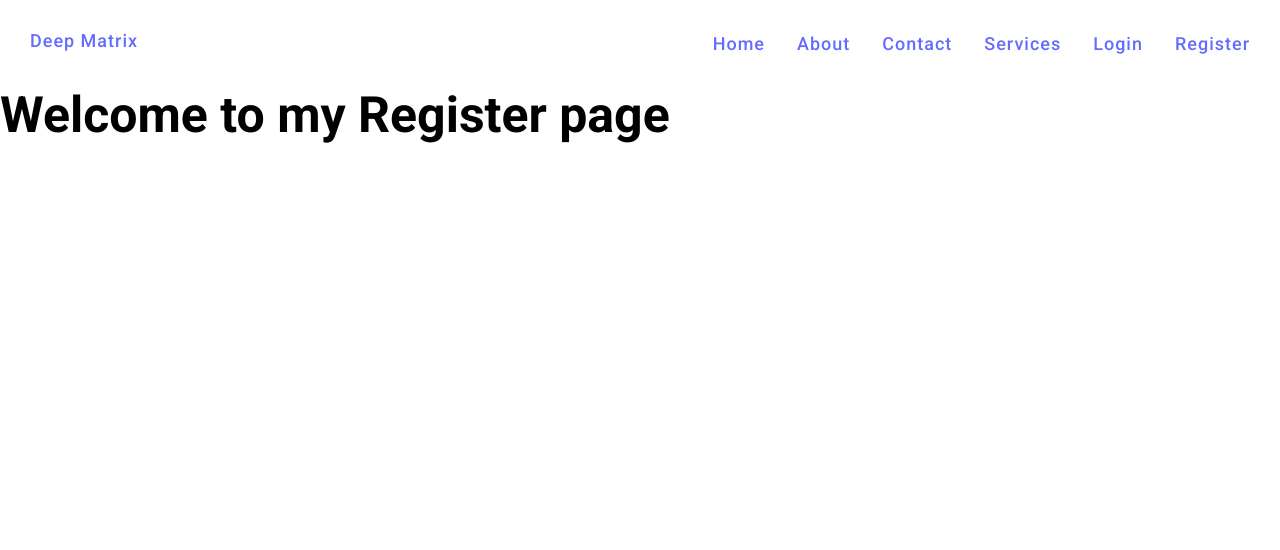
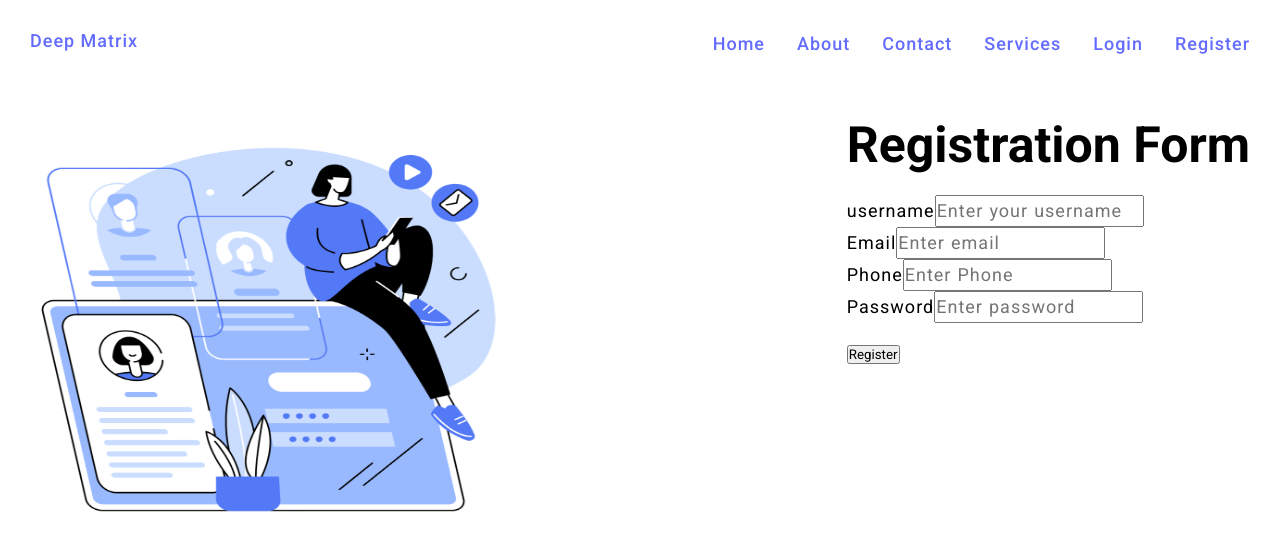
Before and after one commit to AmulSharma12/Mern2025, a React (Vite) app in the folder client/: page /register in a window 1280 px wide. Shown: the top 550 px of the page. Built offline with nearby package versions, Linux system fonts and the light colour scheme.

Commit message:
Managing state variables for user registration

```diff
--- a/client/src/components/Navbar/Navbar.jsx
+++ b/client/src/components/Navbar/Navbar.jsx
@@ -3,7 +3,6 @@ import "./Navbar.css";
 export const Navbar = () => {
   return (
     <>
-      <heading>
       <div className="container">
         <div className="logo-brand">
           <NavLink to="/">Deep Matrix</NavLink>
@@ -31,7 +30,6 @@ export const Navbar = () => {
           </ul>
         </nav>
       </div>
-      </heading>
     </>
   );
 };
--- a/client/src/pages/Home.jsx
+++ b/client/src/pages/Home.jsx
@@ -1,88 +1,7 @@
 export const Home = () => {
   return (
     <>
-      <section>
-        <main>
-          <div className="section-registration">
-            <div className="container grid grid-two-cols">
-              {/* registration-image div  */}
-              <div className="registration-image">
-                <img
-                  src="/images/register.png"
-                  alt="register image"
-                  width="500"
-                  height="400"
-                ></img>
-              </div>
-
-              {/* registration-form div  */}
-              <div className="registration-form">
-                <h1 className="registration-form-heading mb-4">
-                  Registration Form
-                </h1>
-                <br />
-                <br />
-                <form>
-                  <div>
-                    <label htmlFor="username">username</label>
-                    <input
-                      type="text"
-                      placeholder="Enter your username"
-                      name="username"
-                      id="username"
-                      required
-                      autoComplete="off"
-                    ></input>
-                  </div>
-
-                  <div>
-                    <label htmlFor="email">Email</label>
-                    <input
-                      type="email"
-                      placeholder="Enter email"
-                      name="email"
-                      id="email"
-                      required
-                      autoComplete="off"
-                    ></input>
-                  </div>
-
-                  <div>
-                    <label htmlFor="phone">Phone</label>
-                    <input
-                      type="number"
-                      placeholder="Enter Phone"
-                      name="phone"
-                      id="phone"
-                      required
-                      autoComplete="off"
-                    ></input>
-                  </div>
-
-                  <div>
-                    <label htmlFor="password">Password</label>
-                    <input
-                      type="password"
-                      placeholder="Enter password"
-                      name="password"
-                      id="password"
-                      required
-                      autoComplete="off"
-                    ></input>
-                  </div>
-
-                  <br />
-                  <br />
-
-                  <div>
-                    <button type="submit">Register</button>
-                  </div>
-                </form>
-              </div>
-            </div>
-          </div>
-        </main>
-      </section>
+      <h1>This is my home page</h1>
     </>
   );
 };
--- a/client/src/pages/Register.jsx
+++ b/client/src/pages/Register.jsx
@@ -1,7 +1,126 @@
+import { useState } from "react";
+
 export const Register = () => {
-    return (
-        <>
-            <h1>Welcome to my Register page</h1>
-        </>
-    );
-}
+  //creating state variables to store the user date with the following four field properties and values
+  const [user, setUser] = useState({
+    username: "",
+    email: "",
+    phone: "",
+    password: "",
+  });
+
+  //handling the input change event
+  const handleInputChange = (e) => {
+    const targetElement = e.target.name;
+    const targetElementValue = e.target.value;
+
+    //updating the user state variables keeping the rest of the field remains unchanged
+    setUser({
+      ...user,
+      [targetElement]: targetElementValue,
+    });
+  };
+
+  //handling the submit button logic
+  const handleSubmit = (e) => {
+    e.preventDefault();
+    console.log(user);
+  };
+
+  return (
+    <>
+      <section>
+        <main>
+          <div className="section-registration">
+            <div className="container grid grid-two-cols">
+              {/* registration-image div  */}
+              <div className="registration-image">
+                <img
+                  src="/images/register.png"
+                  alt="register image"
+                  width="500"
+                  height="400"
+                ></img>
+              </div>
+
+              {/* registration-form div  */}
+              <div className="registration-form">
+                <h1 className="registration-form-heading mb-4">
+                  Registration Form
+                </h1>
+                <br />
+                <br />
+                <form onSubmit={handleSubmit}>
+                  <div>
+                    <label htmlFor="username">username</label>
+                    <input
+                      type="text"
+                      placeholder="Enter your username"
+                      name="username"
+                      id="username"
+                      required
+                      autoComplete="off"
+                      value={user.username}
+                      onChange={handleInputChange}
+                    ></input>
+                  </div>
+
+                  <div>
+                    <label htmlFor="email">Email</label>
+                    <input
+                      type="email"
+                      placeholder="Enter email"
+                      name="email"
+                      id="email"
+                      required
+                      autoComplete="off"
+                      value={user.email}
+                      onChange={handleInputChange}
+                    ></input>
+                  </div>
+
+                  <div>
+                    <label htmlFor="phone">Phone</label>
+                    <input
+                      type="number"
+                      placeholder="Enter Phone"
+                      name="phone"
+                      id="phone"
+                      required
+                      autoComplete="off"
+                      value={user.phone}
+                      onChange={handleInputChange}
+                    ></input>
+                  </div>
+
+                  <div>
+                    <label htmlFor="password">Password</label>
+                    <input
+                      type="password"
+                      placeholder="Enter password"
+                      name="password"
+                      id="password"
+                      required
+                      autoComplete="off"
+                      value={user.password}
+                      onChange={handleInputChange}
+                    ></input>
+                  </div>
+
+                  <br />
+                  <br />
+
+                  <div>
+                    <button type="submit" className="btn btn-submit">
+                      Register
+                    </button>
+                  </div>
+                </form>
+              </div>
+            </div>
+          </div>
+        </main>
+      </section>
+    </>
+  );
+};
```
Lines whose indentation alone changed are shown as unchanged.
